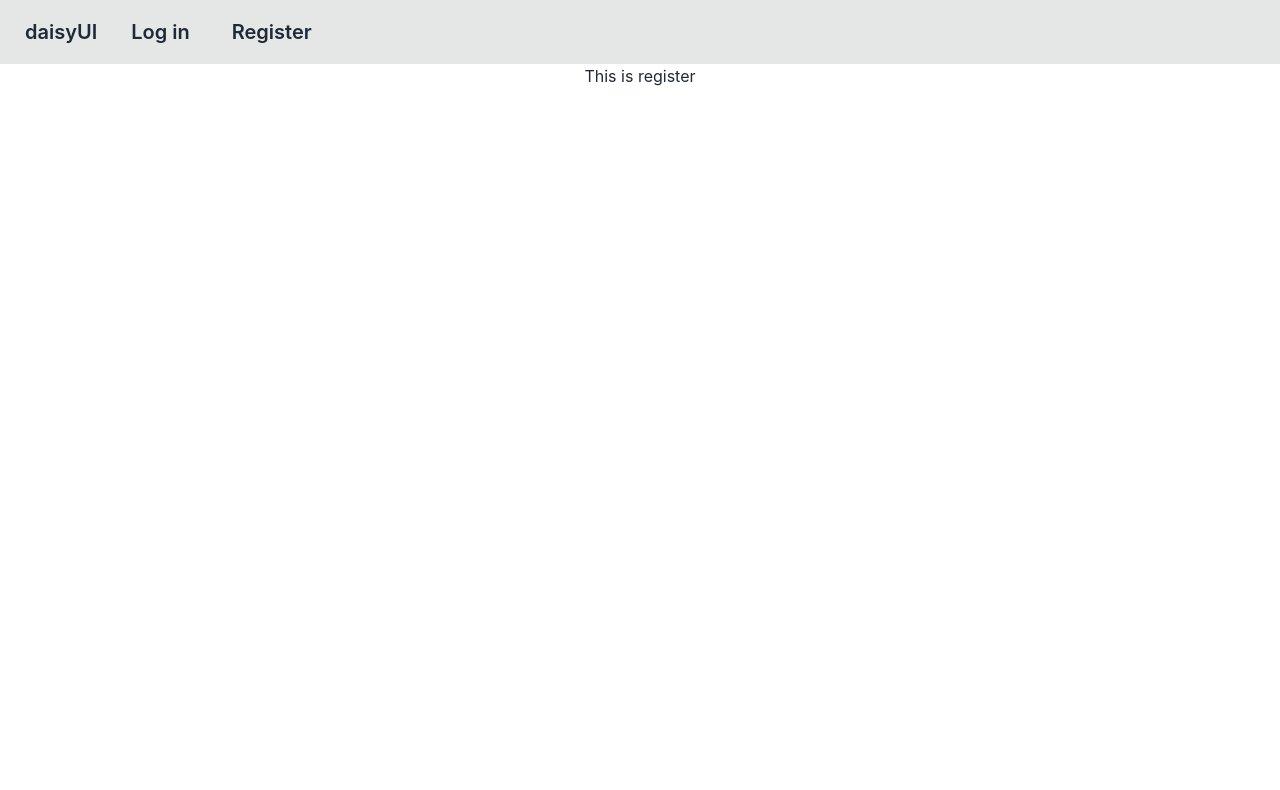
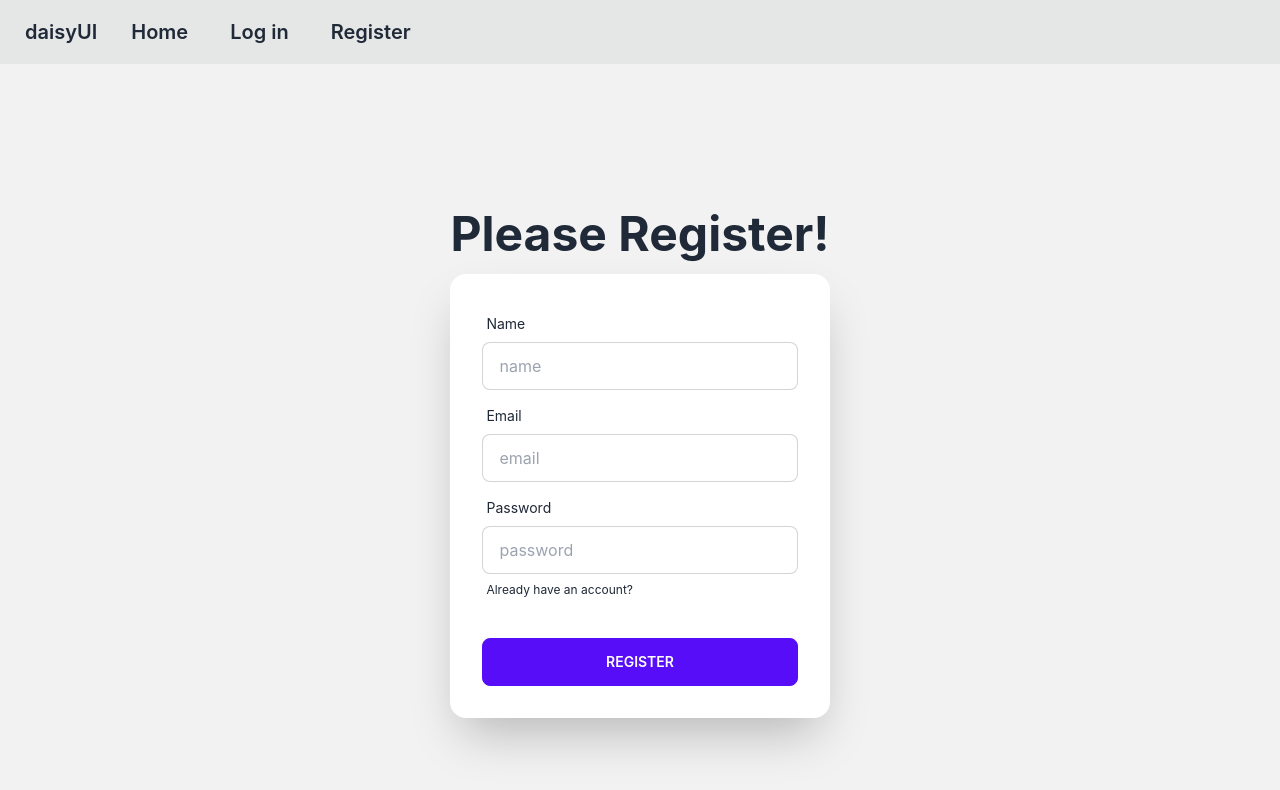
Before and after one commit to HasanMdKamrul/auth-router-context-app, a React (Create React App) app: page /register in a window 1280 px wide. Shown: the top 790 px of the page. Built offline with nearby package versions, Linux system fonts and the light colour scheme.

Commit message:
initial rendering of login and register page added

```diff
--- a/src/components/Header.js
+++ b/src/components/Header.js
@@ -6,6 +6,7 @@
     <div>
       <div className="navbar bg-base-300">
         <NavLink to="/" className="btn btn-ghost normal-case text-xl">daisyUI</NavLink>
+        <NavLink className='mr-2 btn btn-ghost normal-case text-xl' to="/home">Home</NavLink>
         <NavLink className='mr-2 btn btn-ghost normal-case text-xl' to="/login">Log in</NavLink>
         <NavLink className=' btn btn-ghost normal-case text-xl' to="/Register">Register</NavLink>
       </div>
--- a/src/components/Login.js
+++ b/src/components/Login.js
@@ -1,11 +1,67 @@
-import React from 'react';
+import React from "react";
 
 const Login = () => {
-    return (
-        <div>
-           <h1>This is login</h1>
+
+    const handleSubmit = event=>{
+
+        event.preventDefault()
+
+        const form = event.target;
+        const email = form.email.value;
+        const password = form.password.value;
+
+        console.log(email,password)
+    }
+  return (
+    <div>
+      <div className="hero min-h-screen bg-base-200">
+        <div className="hero-content flex-col ">
+          <div className="text-center lg:text-left">
+            <h1 className="text-5xl font-bold">Please Login now!</h1>
+
+          </div>
+          <div className="card flex-shrink-0 w-full max-w-sm shadow-2xl bg-base-100">
+            <form onSubmit={handleSubmit}>
+            <div className="card-body">
+              <div className="form-control">
+                <label className="label">
+                  <span className="label-text">Email</span>
+                </label>
+                <input
+                name="email"
+                required
+                  type="email"
+                  placeholder="email"
+                  className="input input-bordered"
+                />
+              </div>
+              <div className="form-control">
+                <label className="label">
+                  <span className="label-text">Password</span>
+                </label>
+                <input
+                name="password"
+                required
+                  type="password"
+                  placeholder="password"
+                  className="input input-bordered"
+                />
+                <label className="label">
+                  <a href="#" className="label-text-alt link link-hover">
+                    Forgot password?
+                  </a>
+                </label>
+              </div>
+              <div className="form-control mt-6">
+                <button type="submit" className="btn btn-primary">Login</button>
+              </div>
+            </div>
+            </form>
+          </div>
         </div>
-    );
+      </div>
+    </div>
+  );
 };
 
 export default Login;
--- a/src/components/Register.js
+++ b/src/components/Register.js
@@ -1,11 +1,80 @@
 import React from 'react';
+import { Link } from 'react-router-dom';
 
 const Register = () => {
-    return (
-        <div>
-            <h1>This is register</h1>
+    const handleSubmit = event=>{
+
+        event.preventDefault()
+
+        const form = event.target;
+        const email = form.email.value;
+        const name = form.name.value;
+        const password = form.password.value;
+
+        console.log(name,email,password)
+    }
+  return (
+    <div>
+      <div className="hero min-h-screen bg-base-200">
+        <div className="hero-content flex-col ">
+          <div className="text-center lg:text-left">
+            <h1 className="text-5xl font-bold">Please Register!</h1>
+
+          </div>
+          <div className="card flex-shrink-0 w-full max-w-sm shadow-2xl bg-base-100">
+            <form onSubmit={handleSubmit}>
+            <div className="card-body">
+            <div className="form-control">
+                <label className="label">
+                  <span className="label-text">Name</span>
+                </label>
+                <input
+                name="name"
+                required
+                  type="text"
+                  placeholder="name"
+                  className="input input-bordered"
+                />
+              </div>
+              <div className="form-control">
+                <label className="label">
+                  <span className="label-text">Email</span>
+                </label>
+                <input
+                name="email"
+                required
+                  type="email"
+                  placeholder="email"
+                  className="input input-bordered"
+                />
+              </div>
+              <div className="form-control">
+                <label className="label">
+                  <span className="label-text">Password</span>
+                </label>
+                <input
+                name="password"
+                required
+                  type="password"
+                  placeholder="password"
+                  className="input input-bordered"
+                />
+                <label className="label">
+                  <Link to="/login" className="label-text-alt link link-hover">
+                    Already have an account?
+                  </Link>
+                </label>
+              </div>
+              <div className="form-control mt-6">
+                <button type="submit" className="btn btn-primary">Register</button>
+              </div>
+            </div>
+            </form>
+          </div>
         </div>
-    );
+      </div>
+    </div>
+  );
 };
 
 export default Register;
```
